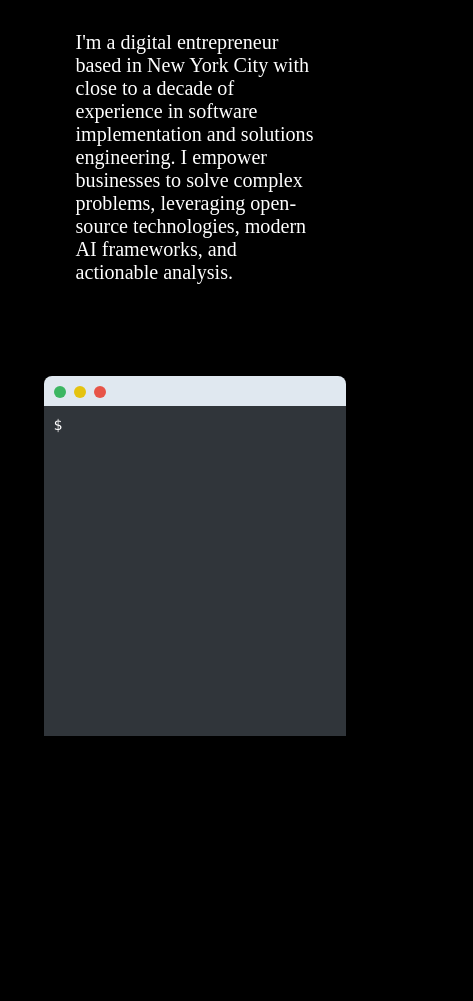
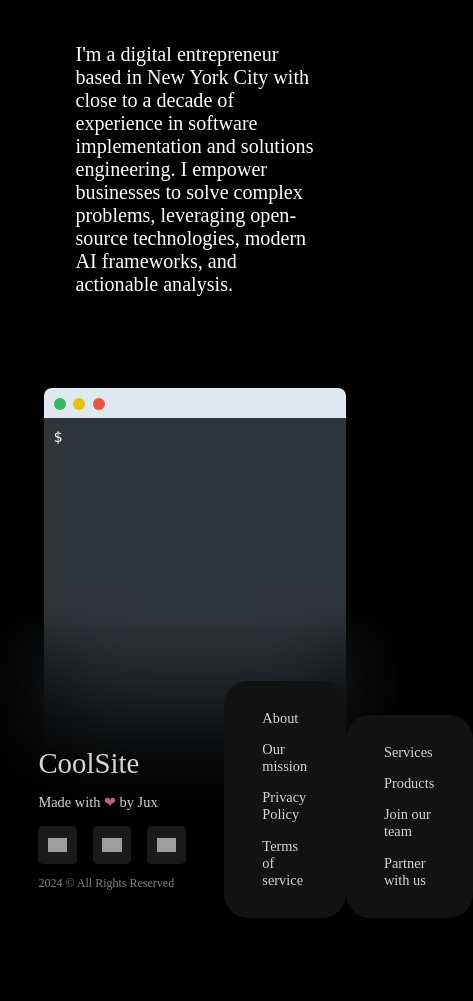
Before and after one commit to asjones-code/aj91-koyeb, a website built with Parcel: page src/index.html in a window 390 px wide. Shown: the part 289-1290 px from the top of the page, 473 px wide, since content can reach past the window. Before the commit the page ends 1025 px from the top, so only its background shows below. Built offline with nearby package versions, Linux system fonts and the light colour scheme; grey boxes are pictures that could not be loaded; a web font is replaced by a local one.

Commit message:
error but layout

```diff
--- a/src/css/terminal.css
+++ b/src/css/terminal.css
@@ -1,8 +1,165 @@
 body {
   background: #6D7074;
+  display: flex;
+  flex-direction: column;
+
+  align-items: center;
+  height: 190vh;
+  margin: 0;
+  color: #d5d5d5;
+  font-size: calc(0.3 * var(--m));
 }
+
 canvas {
   display: block;
+}
+.col {
+  flex-direction: column;
+  align-items: flex-start;
+  justify-content: flex-start;
+  padding: calc(0.3 * var(--m)) calc(0.8 * var(--m));
+  width: 28%;
+}
+
+.col2,
+.col3 {
+  background-color: #121212;
+  border-radius: calc(0.5 * var(--m));
+}
+
+img {
+  height: calc(0.3 * var(--m));
+  object-fit: cover;
+}
+
+.social {
+  display: flex;
+  flex-direction: row;
+  justify-content: flex-start;
+  gap: 1rem;
+}
+
+a {
+  text-decoration: none;
+  color: inherit;
+}
+
+.link {
+  width: calc(0.8 * var(--m));
+  height: calc(0.8 * var(--m));
+  background-color: rgba(255, 255, 255, 0.1);
+  border-radius: calc(0.1 * var(--m));
+
+  display: flex;
+  justify-content: center;
+  align-items: center;
+}
+
+@media screen and (max-width: 1000px) {
+  :root {
+    --m: 3rem;
+  }
+}
+
+@media screen and (max-width: 700px) {
+  footer {
+    flex-direction: column;
+    padding: 5rem 20vw;
+  }
+  .col {
+    width: 100%;
+  }
+}
+.backdrop {
+  z-index: -5;
+  position: absolute;
+  inset: 0;
+
+  backdrop-filter: blur(40px);
+  -webkit-backdrop-filter: blur(40px);
+
+  mask-image: linear-gradient(
+    rgba(0, 0, 0, 0),
+    rgba(0, 0, 0, 0.5) 10%,
+    rgba(0, 0, 0, 0.8) 20%,
+    rgba(0, 0, 0, 1) 30%,
+    rgb(0, 0, 0)
+  );
+
+  -webkit-mask-image: linear-gradient(
+    rgba(0, 0, 0, 0),
+    rgba(0, 0, 0, 0.5) 10%,
+    rgba(0, 0, 0, 0.8) 20%,
+    rgba(0, 0, 0, 1) 30%,
+    rgb(0, 0, 0)
+  );
+}
+h2 {
+  font-weight: 500;
+  text-align: center;
+  font-size: var(--m);
+  margin: 0;
+}
+
+h3 {
+  font-weight: 500;
+  font-size: calc(0.6 * var(--m));
+  margin: 0;
+}
+
+.card {
+  height: calc(8 * var(--m));
+  width: calc(12 * var(--m));
+  background: linear-gradient(120deg, #ff8064, #725bdc);
+  color: black;
+  border-radius: calc(0.5 * var(--m));
+
+  display: flex;
+  flex-direction: column;
+  justify-content: center;
+  align-items: center;
+  gap: var(--m);
+
+  position: fixed;
+  margin: calc(2 * var(--m)) calc(5 * var(--m)) calc(5 * var(--m))
+    calc(5 * var(--m));
+}
+
+button {
+  background-color: #000;
+  font-size: calc(0.4 * var(--m));
+  border: none;
+  color: #e5e5e5;
+  font-family: "IBM Plex Sans";
+  font-weight: 400;
+  padding: calc(0.35 * var(--m)) calc(0.8 * var(--m));
+  border-radius: calc(0.3 * var(--m));
+}
+
+
+footer {
+  z-index: 500;
+  width: 100%;
+
+  display: flex;
+  flex-direction: row;
+  justify-content: space-evenly;
+  align-items: flex-end;
+  padding: 5rem 2vw;
+  position: relative;
+}
+
+footer::before {
+  content: "";
+  position: absolute;
+  inset: 0;
+  background: linear-gradient(rgba(0, 0, 0, 0) 5%,
+      rgba(0, 0, 0, 0.3) 20%,
+      rgba(0, 0, 0, 0.6) 30%,
+      rgba(0, 0, 0, 0.8) 40%,
+      rgba(0, 0, 0, 1) 50%,
+      rgb(0, 0, 0));
+  z-index: -7;
 }
 
 
@@ -63,22 +220,57 @@ body {
   -moz-animation: blink 0.7s infinite;
   animation: blink 0.7s infinite;
 }
-  @keyframes blink{
-      0% { opacity:1; }
-      50% { opacity:0; }
-      100% { opacity:1; }
-  }
-  @-webkit-keyframes blink{
-      0% { opacity:1; }
-      50% { opacity:0; }
-      100% { opacity:1; }
-  }
-  @-moz-keyframes blink{
-      0% { opacity:1; }
-      50% { opacity:0; }
-      100% { opacity:1; }
+
+@keyframes blink {
+  0% {
+    opacity: 1;
   }
 
-  .terminal-data { display: none; }
-  .terminal-window .gray { color: gray; }
-  .terminal-window .green { color: green;}
+  50% {
+    opacity: 0;
+  }
+
+  100% {
+    opacity: 1;
+  }
+}
+
+@-webkit-keyframes blink {
+  0% {
+    opacity: 1;
+  }
+
+  50% {
+    opacity: 0;
+  }
+
+  100% {
+    opacity: 1;
+  }
+}
+
+@-moz-keyframes blink {
+  0% {
+    opacity: 1;
+  }
+
+  50% {
+    opacity: 0;
+  }
+
+  100% {
+    opacity: 1;
+  }
+}
+
+.terminal-data {
+  display: none;
+}
+
+.terminal-window .gray {
+  color: gray;
+}
+
+.terminal-window .green {
+  color: green;
+}
--- a/src/index.html
+++ b/src/index.html
@@ -32,7 +32,7 @@
                 Internet Hustler
             </h1>
         </div>
-        <div class="flex flex-col items-center wrap md:flex-row gap-16 f-m-20-40">
+        <div class="flex flex-col items-center wrap md:flex-row gap-16 f-m-20-40 mx-auto">
             <div class="f-w-250-600 basis-1/2">
                 <p class ="p-2 font-outfit font-medium f-text-20-28 text-white">
                     I'm a digital entrepreneur based in New York City with close to a decade of experience in software implementation and solutions engineering.
@@ -78,6 +78,31 @@
 
         </div>
     </section>
+    <footer id="footer">
+      <div class="col col1">
+        <h3>CoolSite</h3>
+        <p>Made with <span style="color: #BA6573;">❤</span> by Jux</p>
+        <div class="social">
+          <a href="https://codepen.io/Juxtopposed" target="_blank" class="link"><img src="https://assets.codepen.io/9051928/codepen_1.png" alt="" /></a>
+          <a href="https://twitter.com/juxtopposed" target="_blank" class="link"><img src="https://assets.codepen.io/9051928/x.png" alt="" /></a>
+          <a href="https://youtube.com/@juxtopposed" target="_blank" class="link"><img src="https://assets.codepen.io/9051928/youtube_1.png" alt="" /></a>
+        </div>
+        <p style="color: #818181; font-size: smaller">2024 © All Rights Reserved</p>
+      </div>
+      <div class="col col2">
+        <p>About</p>
+        <p>Our mission</p>
+        <p>Privacy Policy</p>
+        <p>Terms of service</p>
+      </div>
+      <div class="col col3">
+        <p>Services</p>
+        <p>Products</p>
+        <p>Join our team</p>
+        <p>Partner with us</p>
+      </div>
+      <div class="backdrop"></div>
+    </footer>
 
 
 
```
Also changed, not shown: dist/index.html, 2 other files. Lines whose indentation alone changed are shown as unchanged.
